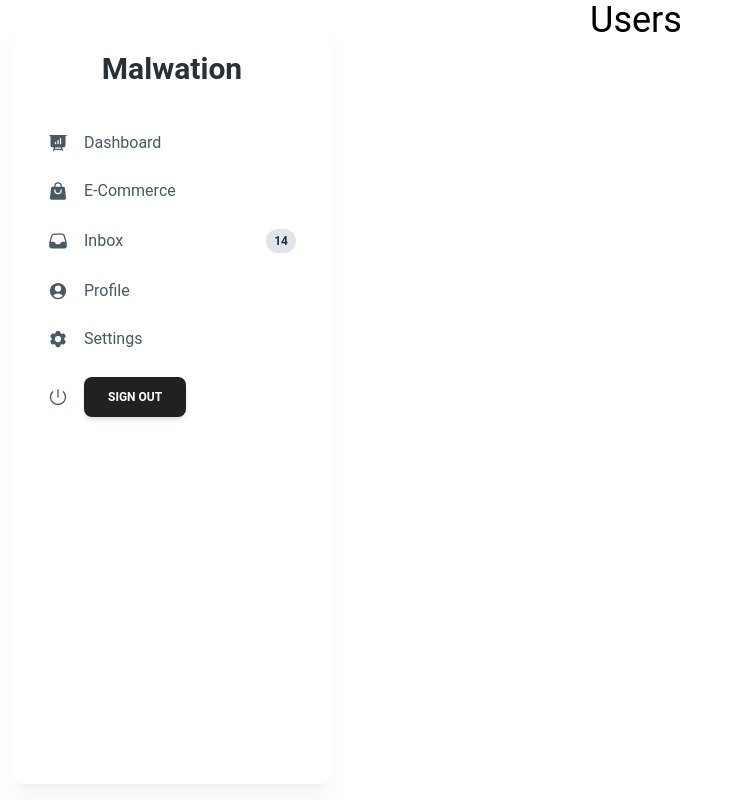
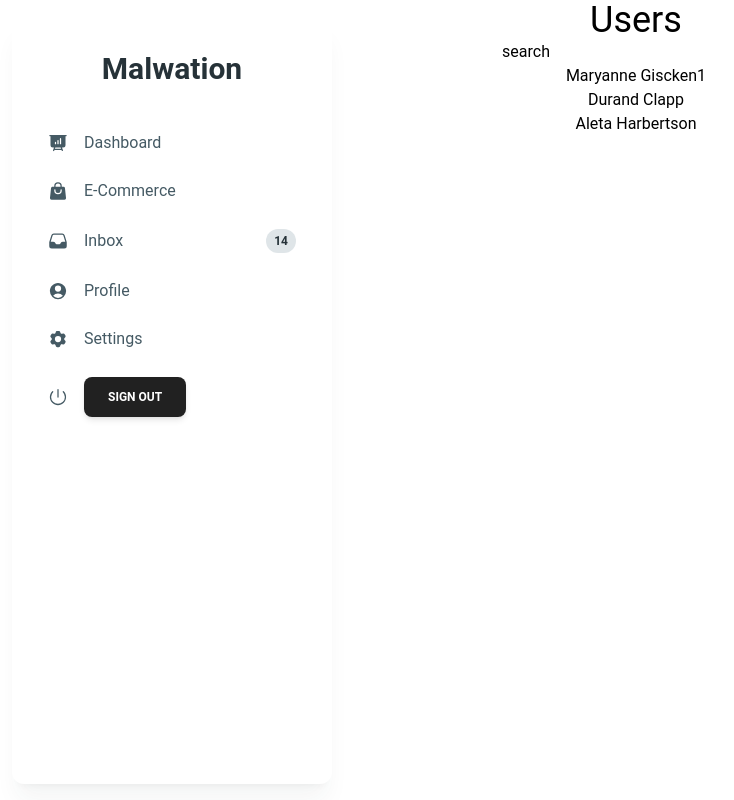
Before and after one commit to SadetTurhan/User-Panel, a React (Vite) app in the folder User-Panel/: page /users in a window 1280 px wide. Shown: the whole page, without its empty margins (4-738 px from the left). Built offline with nearby package versions, Linux system fonts and the light colour scheme.

Commit message:
starting using the json file

```diff
--- a/User-Panel/src/App.tsx
+++ b/User-Panel/src/App.tsx
@@ -7,9 +7,9 @@ const user = users as Usertype[];
 import { LoginForm } from './loginForm'
 import ReactDOM from "react-dom/client";
 import { BrowserRouter, Routes, Route } from "react-router-dom";
-import Users from './users';
+import { Users } from './users';
 import { UserTable } from './usertable';
-function App() {
+export default function App() {
 
 
   return (
@@ -22,5 +22,3 @@ function App() {
     </BrowserRouter>
   )
 }
-
-export default App;
--- a/User-Panel/src/users.tsx
+++ b/User-Panel/src/users.tsx
@@ -1,17 +1,23 @@
 import { Sidebar } from '/home/sadet/repos/User-Panel/User-Panel/src/sidebar';
-import users from "./users.json"
+import data from "./users.json"
 import { Usertype } from "./usertypes";
-const user = users as Usertype[];
+const user = data as Usertype[];
 console.log(user[0].id)
-export default function Users() {
+function Users() {
 
     return (
       <div>
       <Sidebar></Sidebar>
       <div>
         <p className="text-4xl">Users</p>
+        <label>search</label>
         <input></input>
+        <p>{user[0].name}{user[0].id}</p>
+        <p>{user[1].name}</p>
+        <p>{user[2].name}</p>
       </div>
       </div>
     );
 }
+
+export { Users };
```
